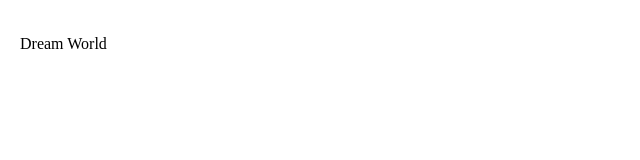
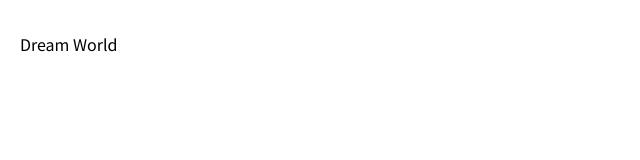
Before and after one commit to arjunindia/dreamWorld, a plain HTML site: page index.html in a window 1280 px wide. Shown: the full height of the page, 0-640 px from the left. Drawn offline with Linux system fonts and the light colour scheme.

Commit message:
Update some css

```diff
--- a/assets/style.css
+++ b/assets/style.css
@@ -2,6 +2,7 @@
 body {
   margin: 0;
   padding: 0;
+  font-family: "Noto Sans JP", sans-serif;
 }
 .navbar {
   height: 6vh;
```
